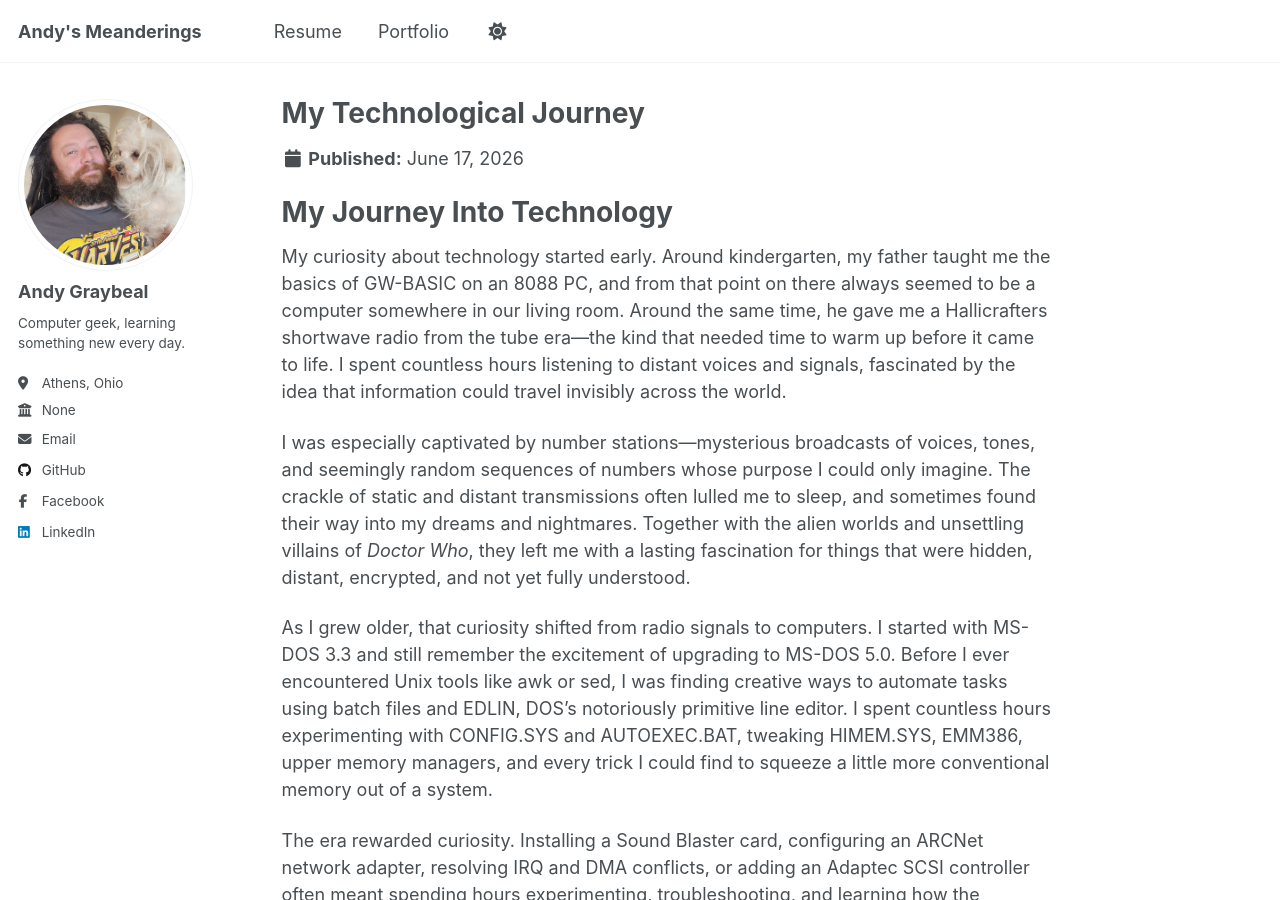
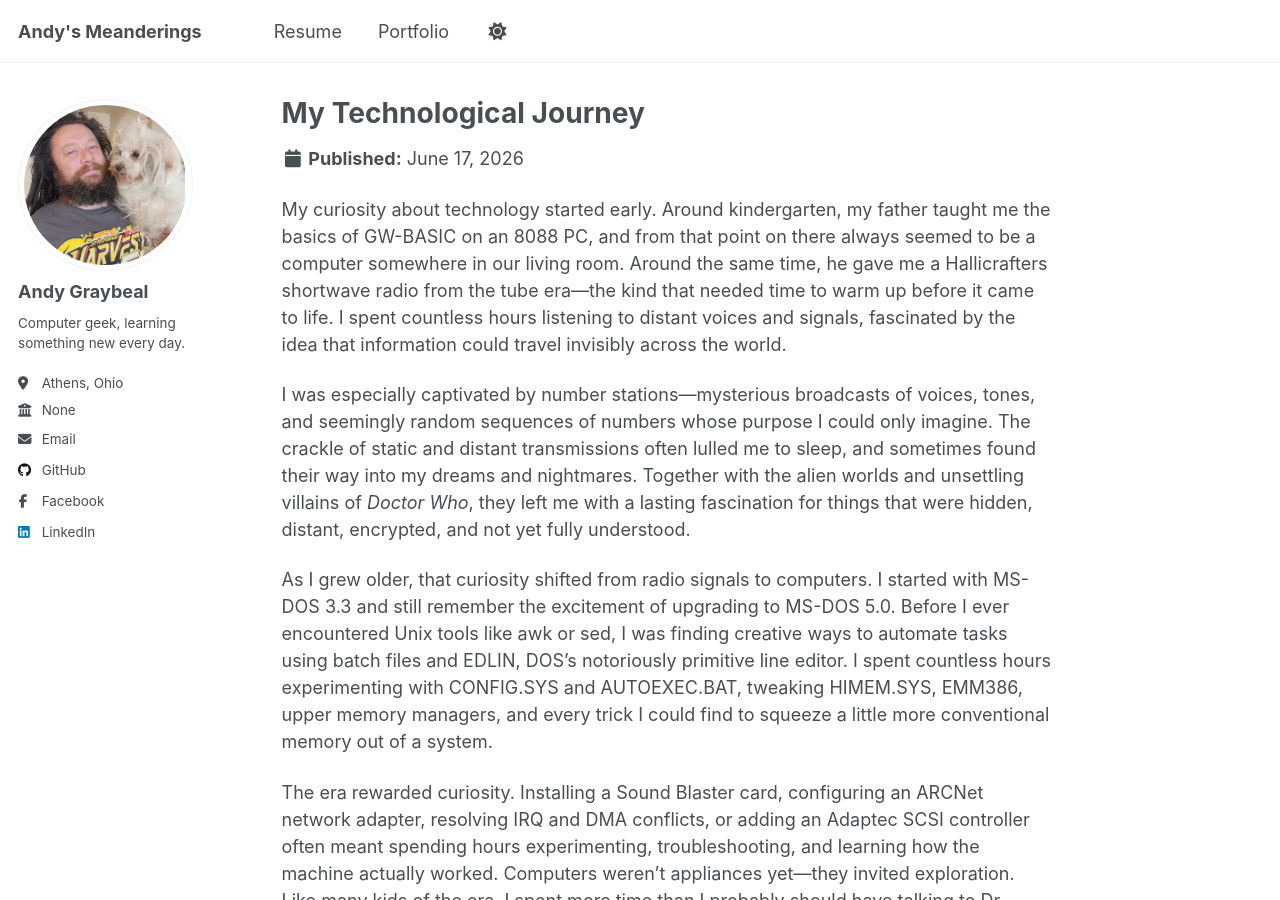
Before and after one commit to andy-graybeal/andy-graybeal.github.io, a Jekyll site: the page built from _portfolio/my_story.md, in a window 1280 px wide and 900 px high. Built offline with Jekyll 4.4.1, drawn with Linux system fonts in a browser that asks for light colours; a script that is not in the unit is left out.

Commit message:
Remove heading from my_story.md
Removed the heading 'My Journey Into Technology' from the story.

```diff
--- a/_portfolio/my_story.md
+++ b/_portfolio/my_story.md
@@ -5,7 +5,6 @@ collection: portfolio
 ---
 
 
-# My Journey Into Technology
 
 My curiosity about technology started early. Around kindergarten, my father taught me the basics of GW-BASIC on an 8088 PC, and from that point on there always seemed to be a computer somewhere in our living room. Around the same time, he gave me a Hallicrafters shortwave radio from the tube era—the kind that needed time to warm up before it came to life. I spent countless hours listening to distant voices and signals, fascinated by the idea that information could travel invisibly across the world.
 
```
